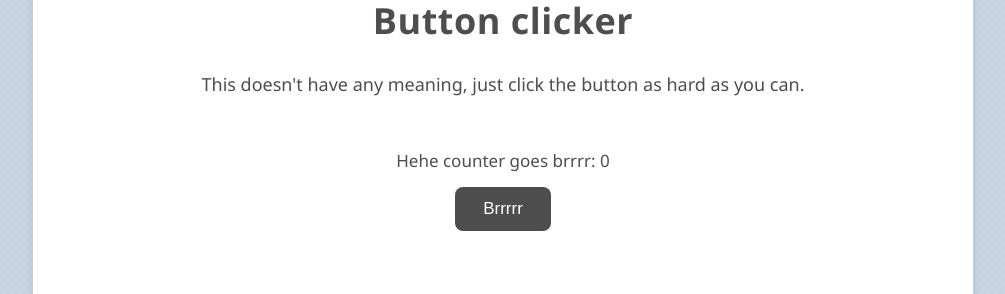
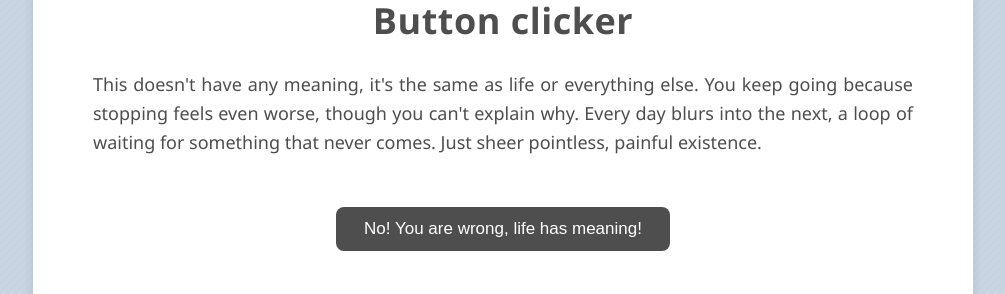
Before and after one commit to Kaktus1549/KyblSoutez.cz, a Next.js app in the folder Frontend/: page / in a window 1280 px wide. Shown: the part 1266-1560 px from the top of the page, without its empty margins (137-1142 px from the left). Built offline with nearby package versions, Linux system fonts and the light colour scheme.

Commit message:
Refactor Mainpage component to enhance button clicker functionality and update associated text

```diff
--- a/Frontend/app/component/_main.tsx
+++ b/Frontend/app/component/_main.tsx
@@ -6,6 +6,9 @@ import Memes from "./_memes";
 
 export default function Mainpage() {
     const [counter, setCounter] = useState<number | string>(0);
+    const [buttonText, setButtonText] = useState("No! You are wrong, life has meaning!");
+    const [showNumbers, setShowNumbers] = useState(false);
+    const [firstDeep, setFirstDeep] = useState(true);
 
     // Increment counter, if counter is bigger than 255, set to "Fu*ck numbers"
     const incrementCounter = () => {
@@ -32,10 +35,23 @@ export default function Mainpage() {
                 <Memes />
 
                 <h1 className="meme-title">Button clicker</h1>
-                <p className="meme-text">This doesn&apos;t have any meaning, just click the button as hard as you can.</p>
+                <p className="meme-text">This doesn&apos;t have any meaning, it&apos;s the same as life or everything else. You keep going because stopping feels even worse, though you can&apos;t explain why. Every day blurs into the next, a loop of waiting for something that never comes. Just sheer pointless, painful existence.</p>
                 <div className="meme-cont">
-                    <a>Hehe counter goes brrrr: <span id="counter">{counter}</span></a>
-                    <button id="increment-btn" onClick={incrementCounter}>Brrrrr</button>
+                    {showNumbers === false ? (
+                        firstDeep ? (
+                            <button id="increment-btn-2" onClick={() => { setFirstDeep(false); }}>{buttonText}</button>
+                        ) : (
+                            <>
+                                <a>Oh, there really was no meaning... Anyway, pressing the button goes brrrr.</a><br />
+                                <button id="show-numbers-btn" onClick={() => { setShowNumbers(true); }}>Just count already pls</button>
+                            </>
+                        )
+                    ) : (
+                        <>
+                            <a>Hehe counter goes brrrr: <span id="counter">{counter}</span></a>
+                            <button id="increment-btn" onClick={incrementCounter}>Brrrrr</button>
+                        </>
+                    )}
                 </div>
                 <div className="meme-footer">
                     <p>Powered by <a href="https://kaktusgame.eu">sheer will</a></p>
```
